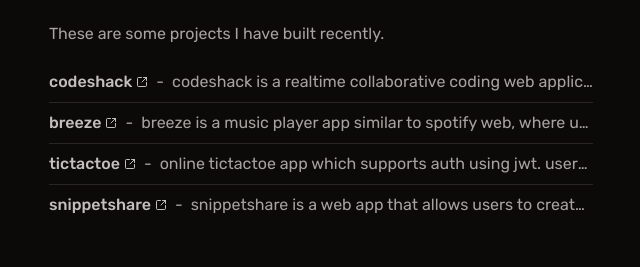
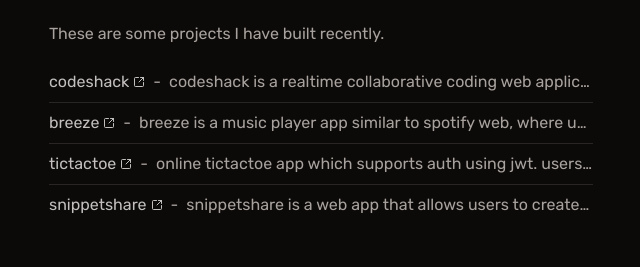
Before and after one commit to shadyy41/shady41-3.0, a Next.js app: page / in a window 1280 px wide. Shown: the part 266-533 px from the top of the page, without its empty margins (319-959 px from the left). Built offline with nearby package versions, Linux system fonts and the light colour scheme.

Commit message:
removed comment and fixed font thickness

```diff
--- a/app/page.tsx
+++ b/app/page.tsx
@@ -43,7 +43,7 @@ const Project = ({ project }: { project: Project }) => {
     <section className='flex w-full items-center gap-2'>
       <Link
         href={project.url}
-        className='outline-custom flex w-fit flex-shrink-0 items-center justify-center gap-1 font-medium text-stone-300/90 transition-colors hover:text-stone-200 focus:text-stone-200'
+        className='outline-custom flex w-fit flex-shrink-0 items-center justify-center gap-1 text-stone-300/90 transition-colors hover:text-stone-200 focus:text-stone-200'
         target='_blank'
         rel='noopener noreferrer'
       >
@@ -57,13 +57,6 @@ const Project = ({ project }: { project: Project }) => {
       >
         {project.description.toLowerCase()}
       </Link>
-      {/* <Link
-        href={`/project/${project.name.toLowerCase()}`}
-        className=' outline-custom w-18 flex-shrink-0 text-stone-400 underline decoration-stone-600 decoration-dotted underline-offset-2 transition-colors hover:text-stone-200 focus:text-stone-200'
-        aria-label={`View details of ${project.name}`}
-      >
-        <ArrowRight size={16} />
-      </Link> */}
     </section>
   );
 };
```
